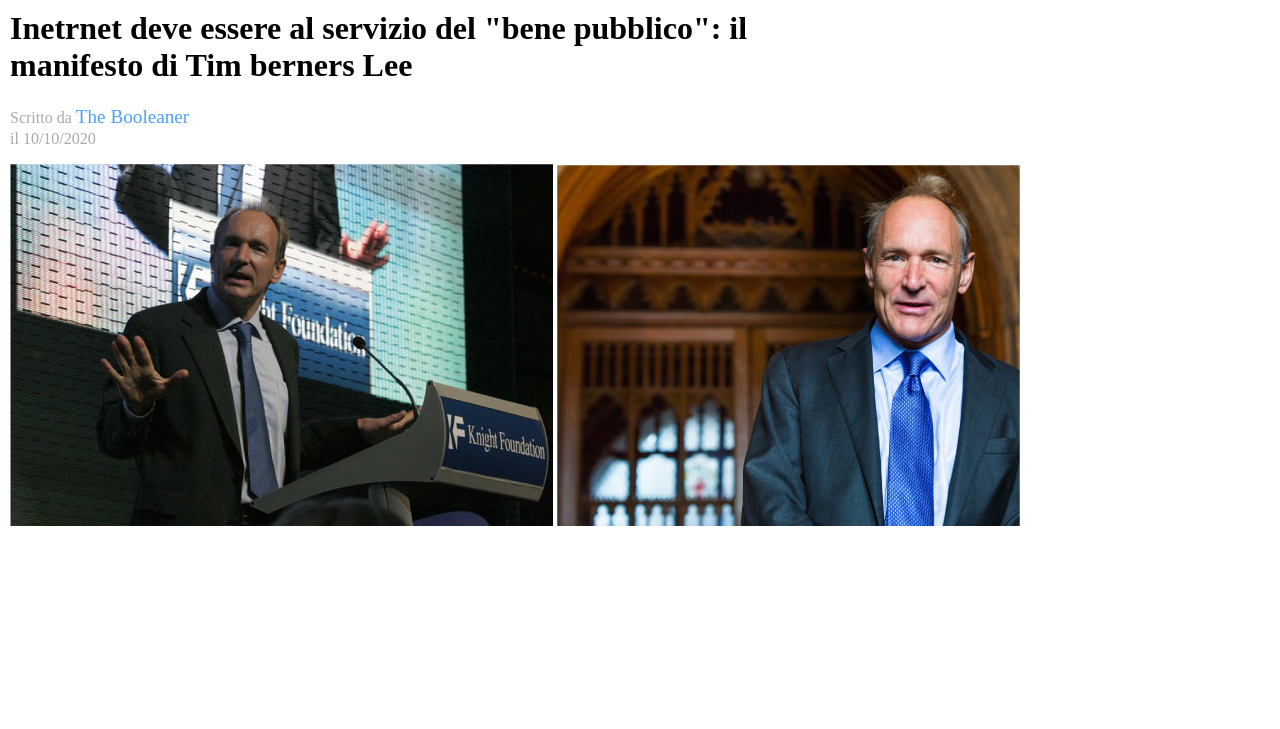
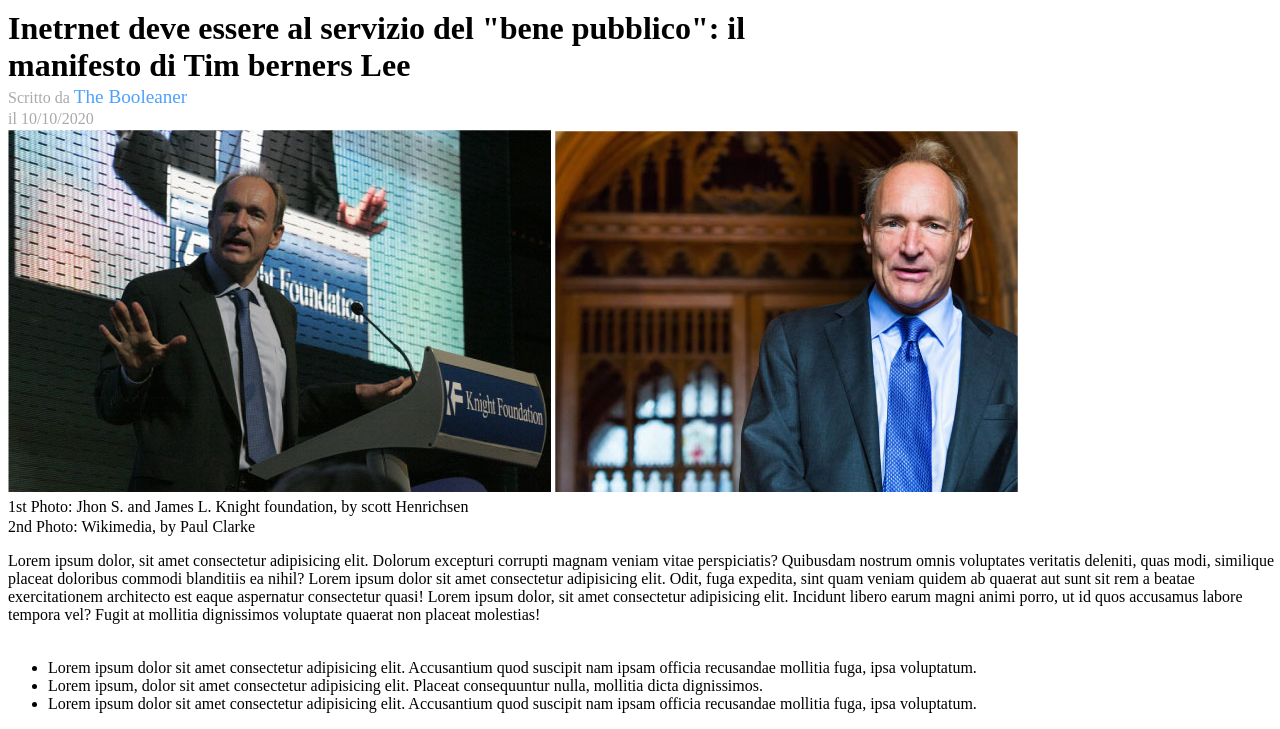
Before and after one commit to LoreWebDev24/html-css-booleaner, a plain HTML site: page index.html in a window 1280 px wide. Shown: the part 136-865 px from the top of the page. Before the commit the page ends 800 px from the top, so only its background shows below. Drawn offline with Linux system fonts and the light colour scheme.

Commit message:
unordered list and some of the article

```diff
--- a/index.html
+++ b/index.html
@@ -7,7 +7,7 @@
     <link rel="stylesheet" href="master.css">
 </head>
 <body>
-    <!-- Header  -->
+<!-- Header  -->
     <header>
         <img class="logo-booleaners" src="./img/logo.svg" alt="">
     </header>
@@ -19,5 +19,25 @@
         <img src="./img/tim-1.jpg" alt="">
         <img src="./img/tim-2.jpg" alt="">
     </div>
+<!-- Comments to the Photos -->
+    <div class="container-comments">
+        <p class="comment-1">1st Photo: Jhon S. and James L. Knight foundation, by scott Henrichsen</p>
+        <p class="comment-2">2nd Photo: Wikimedia, by Paul Clarke</p>
+    </div>
+<!-- First Article Section -->
+<div class="conteiner-part1">
+    <p class="article-1"> Lorem ipsum dolor, sit amet consectetur adipisicing elit. Dolorum excepturi corrupti magnam veniam vitae perspiciatis? Quibusdam nostrum omnis voluptates veritatis deleniti, quas modi, similique placeat doloribus commodi blanditiis ea nihil? Lorem ipsum dolor sit amet consectetur adipisicing elit. Odit, fuga expedita, sint quam veniam quidem ab quaerat aut sunt sit rem a beatae exercitationem architecto est eaque aspernatur consectetur quasi! Lorem ipsum dolor, sit amet consectetur adipisicing elit. Incidunt libero earum magni animi porro, ut id quos accusamus labore tempora vel? Fugit at mollitia dignissimos voluptate quaerat non placeat molestias!</p>
+</div>
+<!-- Unordered List Section -->
+<div class="container-ul">
+    <p>
+        <ul>
+            <li>Lorem ipsum dolor sit amet consectetur adipisicing elit. Accusantium quod suscipit nam ipsam officia recusandae mollitia fuga, ipsa voluptatum.</li>
+            <li>Lorem ipsum, dolor sit amet consectetur adipisicing elit. Placeat consequuntur nulla, mollitia dicta dignissimos.</li>
+            <li>Lorem ipsum dolor sit amet consectetur adipisicing elit. Accusantium quod suscipit nam ipsam officia recusandae mollitia fuga, ipsa voluptatum. </li>
+        </ul>
+    </p>
+</div>
+
 </body>
 </html>
--- a/master.css
+++ b/master.css
@@ -1,6 +1,7 @@
 body {
     display: block;
     margin: 0px;
+    padding-left: 8px;
 }
 
 header {
@@ -10,10 +11,6 @@ header {
     background-image: url(./img/pattern.png);
     background-repeat: repeat-x;
     background-size: 300px 150px;
-}
-
-div {
-    padding-left: 10px;
 }
 
 .logo-booleaners {
@@ -26,21 +23,26 @@ div {
 
 h1 {
     width: 800px;
+    margin-bottom: 2px;
 }
+
 span {
     font-size: larger;
     color: #4EA0FF;
 }
 
-p {
+.day, .author{
+    margin-top: 2px;
+    margin-bottom: 2px;
     color: darkgrey;
     font-size: 1em;
 }
 
-.day{
+.comment-1, .comment-2 {
     margin-top: 2px;
+    margin-bottom: 2px;
 }
 
-.author {
-    margin-bottom: 2px;
+.article-1 {
+    margin-bottom: 35px;
 }
```
